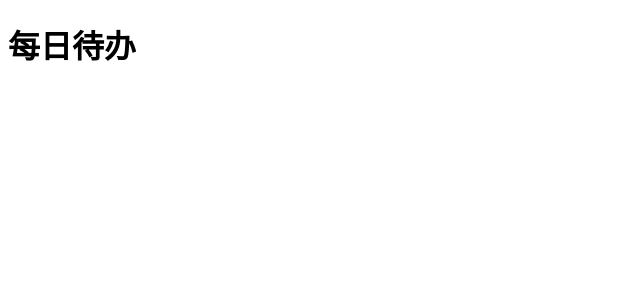
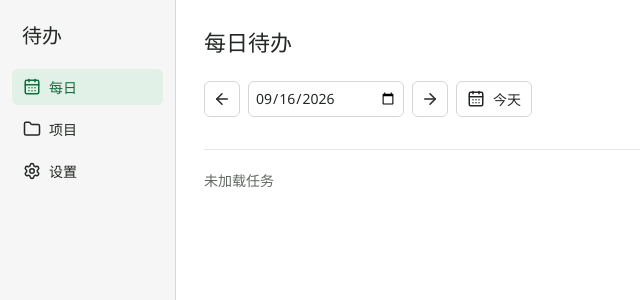
Before and after one commit to ZZQ688/todo-desktop, a React (Vite) app: page / in a window 1280 px wide. Shown: the top 300 px of the page, without its empty margins (0-640 px from the left). Built offline with nearby package versions, Linux system fonts and the light colour scheme.

Commit message:
feat: add daily project and settings navigation

```diff
--- a/package.json
+++ b/package.json
@@ -12,6 +12,7 @@
     "preview": "vite preview",
     "typecheck": "tsc --noEmit",
     "test": "vitest run",
+    "test:e2e": "playwright test",
     "test:watch": "vitest",
     "tauri": "tauri"
   },
--- a/src/app/App.tsx
+++ b/src/app/App.tsx
@@ -1,3 +1,57 @@
-export function App() {
-  return <main><h1>每日待办</h1></main>;
+import { useState, type KeyboardEvent } from "react";
+import { CalendarDays, Folder, Settings } from "lucide-react";
+import { localToday, type LocalDate } from "../domain/local-date";
+import { DailyView } from "../features/daily/DailyView";
+import { ProjectsView } from "../features/projects/ProjectsView";
+import { SettingsView } from "../features/settings/SettingsView";
+
+const views = [
+  { id: "daily", label: "每日", Icon: CalendarDays },
+  { id: "projects", label: "项目", Icon: Folder },
+  { id: "settings", label: "设置", Icon: Settings },
+] as const;
+type View = (typeof views)[number]["id"];
+
+export function App({ today = localToday }: { today?: () => LocalDate }) {
+  const [view, setView] = useState<View>("daily");
+  const [date, setDate] = useState(today);
+
+  function moveTab(event: KeyboardEvent<HTMLButtonElement>, index: number) {
+    const moves: Record<string, number> = {
+      ArrowRight: (index + 1) % views.length,
+      ArrowDown: (index + 1) % views.length,
+      ArrowLeft: (index + views.length - 1) % views.length,
+      ArrowUp: (index + views.length - 1) % views.length,
+      Home: 0,
+      End: views.length - 1,
+    };
+    const next = moves[event.key];
+    if (next === undefined) return;
+    event.preventDefault();
+    setView(views[next].id);
+    document.getElementById(`tab-${views[next].id}`)?.focus();
+  }
+
+  return <div className="app-shell">
+    <aside className="navigation">
+      <div className="brand">待办</div>
+      <div className="view-tabs" role="tablist" aria-label="视图">
+        {views.map(({ id, label, Icon }, index) => <button key={id} id={`tab-${id}`}
+          role="tab" aria-selected={view === id} aria-controls={`panel-${id}`}
+          tabIndex={view === id ? 0 : -1} onKeyDown={(event) => moveTab(event, index)}
+          onClick={() => setView(id)}><Icon aria-hidden="true" />{label}</button>)}
+      </div>
+    </aside>
+    <main>
+      <section role="tabpanel" id="panel-daily" aria-labelledby="tab-daily" tabIndex={0} hidden={view !== "daily"}>
+        <DailyView date={date} today={today()} onDateChange={setDate} />
+      </section>
+      <section role="tabpanel" id="panel-projects" aria-labelledby="tab-projects" tabIndex={0} hidden={view !== "projects"}>
+        <ProjectsView />
+      </section>
+      <section role="tabpanel" id="panel-settings" aria-labelledby="tab-settings" tabIndex={0} hidden={view !== "settings"}>
+        <SettingsView />
+      </section>
+    </main>
+  </div>;
 }
--- /dev/null
+++ b/src/features/daily/DailyView.tsx
@@ -0,0 +1,28 @@
+import { ArrowLeft, ArrowRight, CalendarDays } from "lucide-react";
+import { addDays, asLocalDate, type LocalDate } from "../../domain/local-date";
+
+interface Props {
+  date: LocalDate;
+  today: LocalDate;
+  onDateChange: (date: LocalDate) => void;
+}
+
+export function DailyView({ date, today, onDateChange }: Props) {
+  return <>
+    <h1>每日待办</h1>
+    <div className="date-toolbar">
+      <button aria-label="上一天" title="上一天" disabled={date === "0001-01-01"}
+        onClick={() => onDateChange(addDays(date, -1))}><ArrowLeft aria-hidden="true" /></button>
+      <input aria-label="日期" type="date" min="0001-01-01" max="9999-12-31" value={date}
+        onChange={(event) => {
+          if (event.target.value && event.target.validity.valid) {
+            onDateChange(asLocalDate(event.target.value));
+          }
+        }} />
+      <button aria-label="下一天" title="下一天" disabled={date === "9999-12-31"}
+        onClick={() => onDateChange(addDays(date, 1))}><ArrowRight aria-hidden="true" /></button>
+      <button onClick={() => onDateChange(today)}><CalendarDays aria-hidden="true" />今天</button>
+    </div>
+    <p className="empty-state">未加载任务</p>
+  </>;
+}
--- /dev/null
+++ b/src/features/projects/ProjectsView.tsx
@@ -0,0 +1,3 @@
+export function ProjectsView() {
+  return <><h1>项目</h1><p className="empty-state">未加载项目</p></>;
+}
--- /dev/null
+++ b/src/features/settings/SettingsView.tsx
@@ -0,0 +1,5 @@
+export function SettingsView() {
+  return <><h1>设置</h1><dl className="settings-list">
+    <dt>语言</dt><dd>简体中文</dd>
+  </dl></>;
+}
--- a/src/main.tsx
+++ b/src/main.tsx
@@ -1,6 +1,7 @@
 import { StrictMode } from "react";
 import { createRoot } from "react-dom/client";
 import { App } from "./app/App";
+import "./styles/app.css";
 
 createRoot(document.getElementById("root")!).render(
   <StrictMode><App /></StrictMode>,
--- /dev/null
+++ b/src/styles/app.css
@@ -0,0 +1,39 @@
+:root { font-family: "Segoe UI", "Microsoft YaHei", sans-serif; color: #242824;
+  background: #ffffff; font-size: 14px; letter-spacing: 0; font-synthesis: none; }
+* { box-sizing: border-box; }
+body { margin: 0; min-width: 320px; }
+button, input { font: inherit; color: inherit; }
+button { min-height: 36px; border: 1px solid #d4d9d5; border-radius: 6px;
+  background: #ffffff; display: inline-flex; align-items: center; justify-content: center;
+  gap: 8px; padding: 6px 10px; cursor: pointer; }
+button:hover { background: #f0f3f1; }
+button:disabled { opacity: 0.45; cursor: default; }
+button:focus-visible, input:focus-visible, [role="tabpanel"]:focus-visible {
+  outline: 2px solid #187a49; outline-offset: 3px; }
+svg { width: 18px; height: 18px; flex: 0 0 18px; }
+.app-shell { min-height: 100dvh; display: grid; grid-template-columns: 176px minmax(0, 1fr); }
+.navigation { padding: 20px 12px; border-right: 1px solid #d4d9d5; background: #f5f6f5; }
+.brand { font-size: 20px; font-weight: 650; padding: 0 10px 20px; }
+.view-tabs { display: grid; gap: 6px; }
+.view-tabs button { justify-content: flex-start; border-color: transparent; background: transparent; }
+.view-tabs button[aria-selected="true"] { color: #116b3c; background: #e1f1e7; }
+main { min-width: 0; padding: 28px; }
+[role="tabpanel"] { min-width: 0; }
+h1 { margin: 0 0 24px; font-size: 22px; line-height: 1.3; overflow-wrap: anywhere; }
+.date-toolbar { display: flex; flex-wrap: wrap; align-items: center; gap: 8px; }
+.date-toolbar input { width: 156px; max-width: 100%; min-height: 36px;
+  border: 1px solid #d4d9d5; border-radius: 6px; padding: 6px; background: #ffffff; }
+.date-toolbar button[aria-label] { width: 36px; padding: 0; flex: 0 0 36px; }
+.empty-state { margin-top: 32px; padding: 20px 0; border-top: 1px solid #e5e8e5; color: #626862; }
+.settings-list { display: grid; grid-template-columns: 100px minmax(0, 1fr); gap: 16px; }
+.settings-list dd { margin: 0; overflow-wrap: anywhere; }
+.health-status { margin: 0 0 18px; color: #626862; overflow-wrap: anywhere; }
+.health-status[role="alert"] { color: #a32c2c; }
+@media (max-width: 600px) {
+  .app-shell { grid-template-columns: minmax(0, 1fr); grid-template-rows: auto 1fr; }
+  .navigation { padding: 12px; border-right: 0; border-bottom: 1px solid #d4d9d5; }
+  .brand { font-size: 18px; padding: 0 4px 10px; }
+  .view-tabs { grid-template-columns: repeat(3, minmax(0, 1fr)); }
+  .view-tabs button { justify-content: center; }
+  main { padding: 20px 16px; }
+}
```
Also changed, not shown: playwright.config.ts (added, +11 -0 lines), .superpowers/sdd/2026-09-16-todo-desktop-scaffold/task-4-report.md (added), 2 other files (tests, documents, lock files or other folders).
